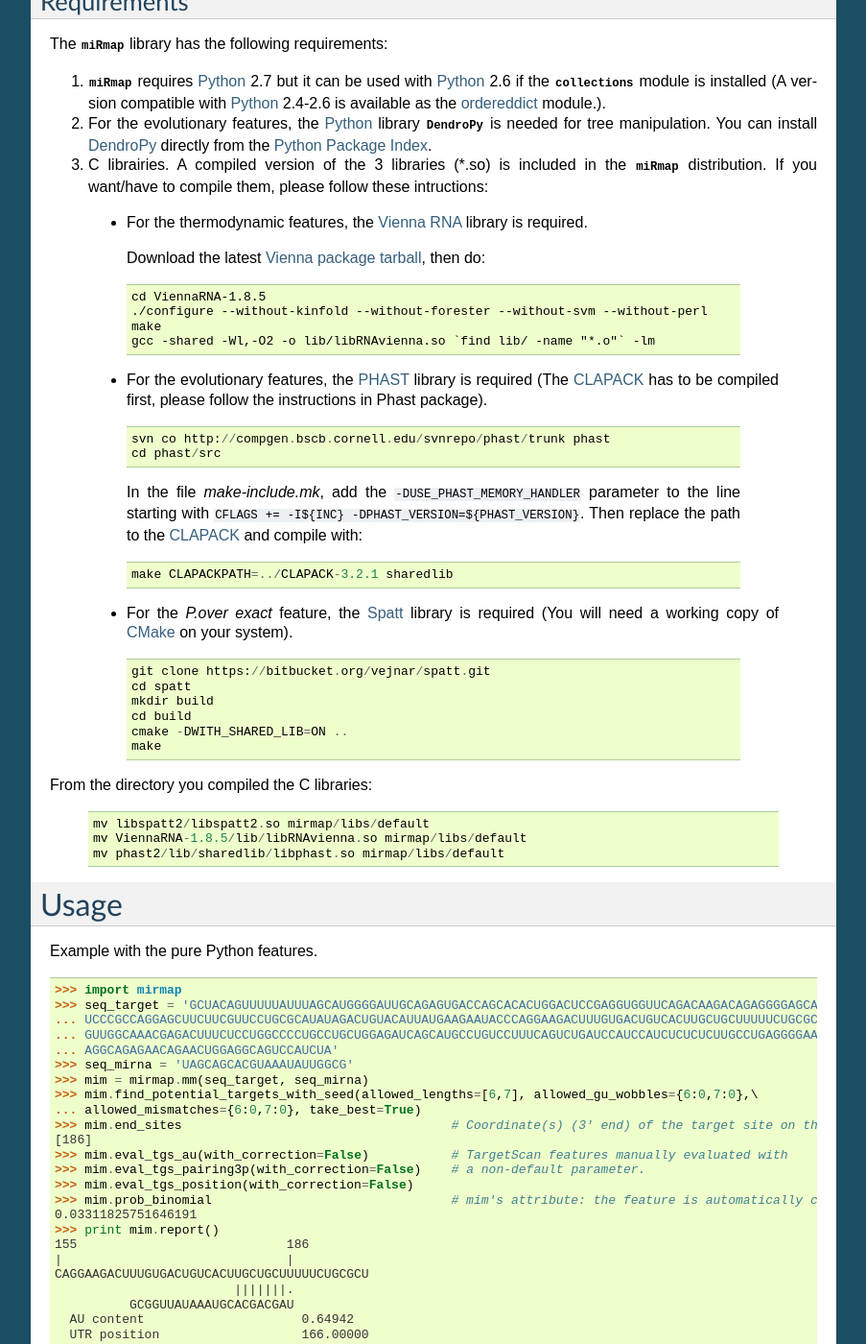
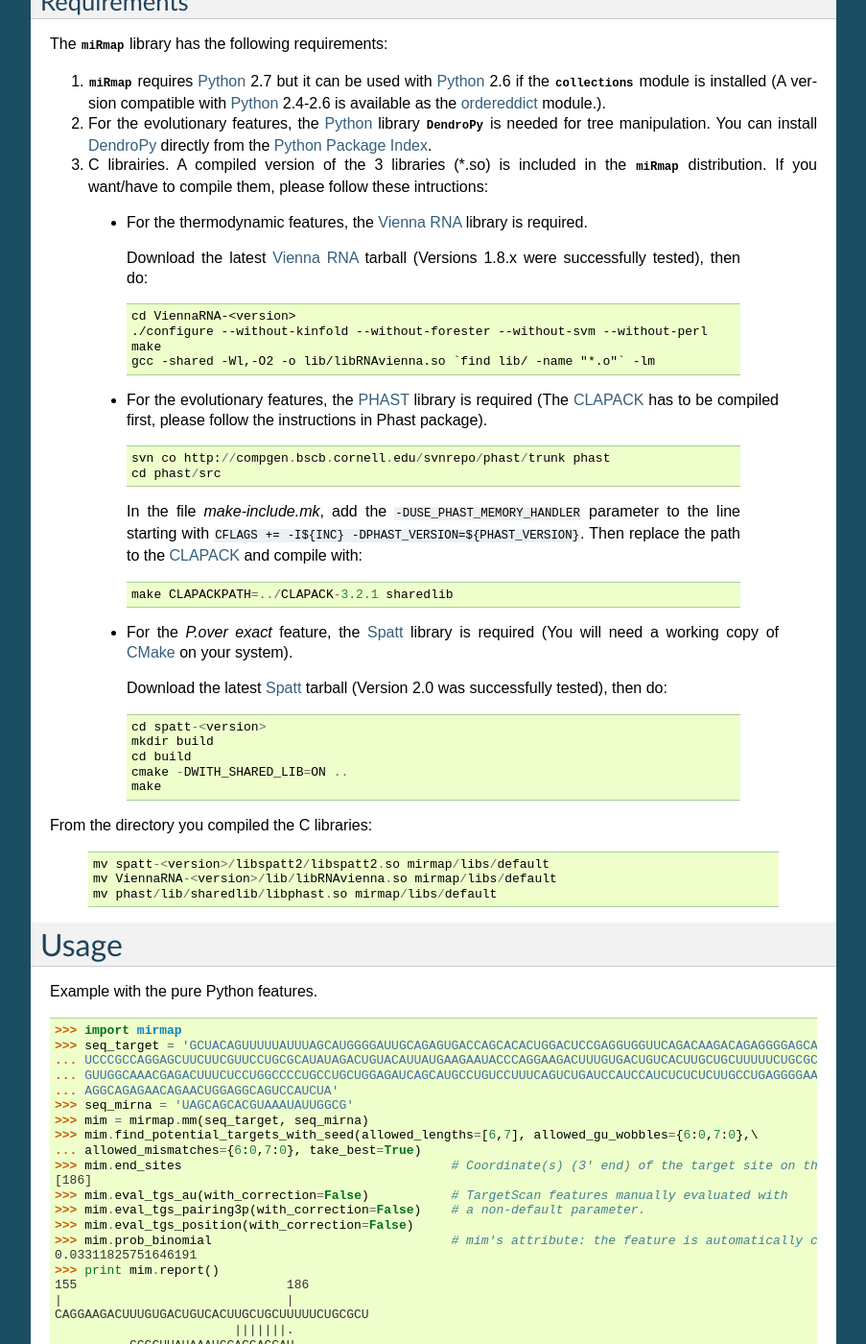
Before and after one commit to prashnts/miRmap, a Sphinx documentation site: the page built from docs/source/index.rst, in a window 1280 px wide and 1400 px high, scrolled down 676 px. Shown: the whole window at 96% size, without its empty margins (198-1101 px from the left). Built offline with Sphinx 7.4.7, drawn with Linux system fonts in a browser that asks for light colours.

Commit message:
Doc update (Libs).

```diff
--- a/docs/source/index.rst
+++ b/docs/source/index.rst
@@ -42,11 +42,11 @@ The :mod:`miRmap` library has the following requirements:
 
  - For the thermodynamic features, the `Vienna RNA <http://www.tbi.univie.ac.at/RNA>`_ library is required.
 
-  Download the latest `Vienna package tarball <http://www.tbi.univie.ac.at/RNA/ViennaRNA-1.8.5.tar.gz>`_, then do:
+  Download the latest `Vienna RNA`_ tarball (Versions 1.8.x were successfully tested), then do:
 
   ::
 
-   cd ViennaRNA-1.8.5
+   cd ViennaRNA-<version>
    ./configure --without-kinfold --without-forester --without-svm --without-perl
    make
    gcc -shared -Wl,-O2 -o lib/libRNAvienna.so `find lib/ -name "*.o"` -lm
@@ -64,12 +64,13 @@ The :mod:`miRmap` library has the following requirements:
 
    make CLAPACKPATH=../CLAPACK-3.2.1 sharedlib
 
- - For the *P.over exact* feature, the `Spatt <http://stat.genopole.cnrs.fr/spatt>`_ library is required (You will need a working copy of `CMake <http://www.cmake.org>`_ on your system).
+ - For the *P.over exact* feature, the `Spatt <http://www.mi.parisdescartes.fr/~nuel/spatt>`_ library is required (You will need a working copy of `CMake <http://www.cmake.org>`_ on your system).
+
+  Download the latest Spatt_ tarball (Version 2.0 was successfully tested), then do:
 
   ::
 
-   git clone https://bitbucket.org/vejnar/spatt.git
-   cd spatt
+   cd spatt-<version>
    mkdir build
    cd build
    cmake -DWITH_SHARED_LIB=ON ..
@@ -79,9 +80,9 @@ From the directory you compiled the C libraries:
 
  ::
 
-  mv libspatt2/libspatt2.so mirmap/libs/default
-  mv ViennaRNA-1.8.5/lib/libRNAvienna.so mirmap/libs/default
-  mv phast2/lib/sharedlib/libphast.so mirmap/libs/default
+  mv spatt-<version>/libspatt2/libspatt2.so mirmap/libs/default
+  mv ViennaRNA-<version>/lib/libRNAvienna.so mirmap/libs/default
+  mv phast/lib/sharedlib/libphast.so mirmap/libs/default
 
 Usage
 =====
```
